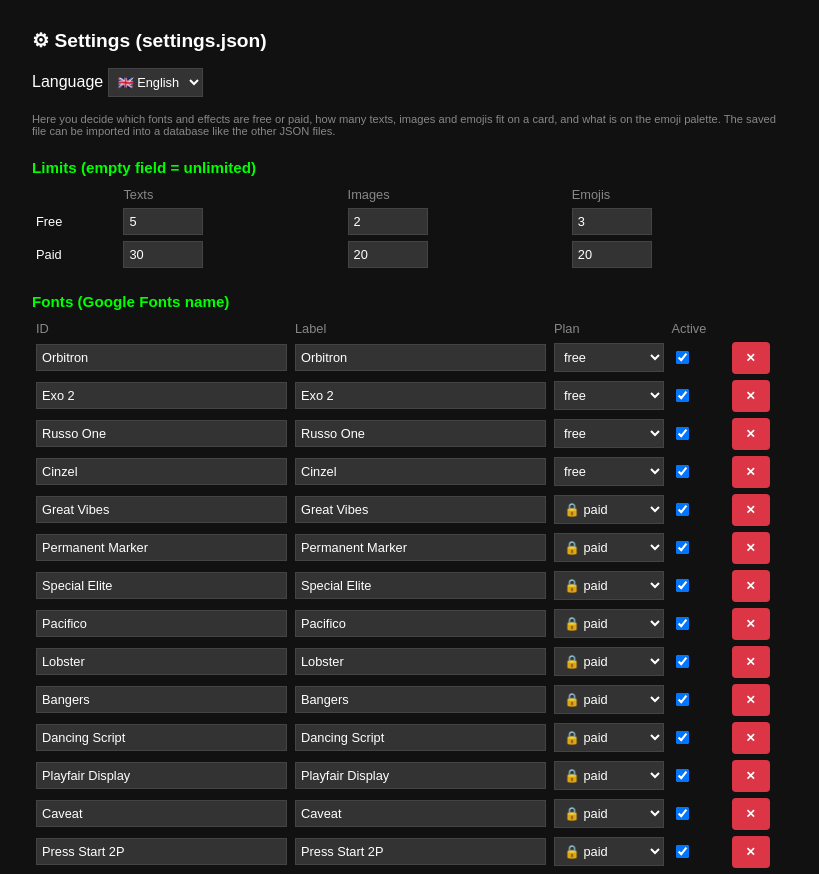
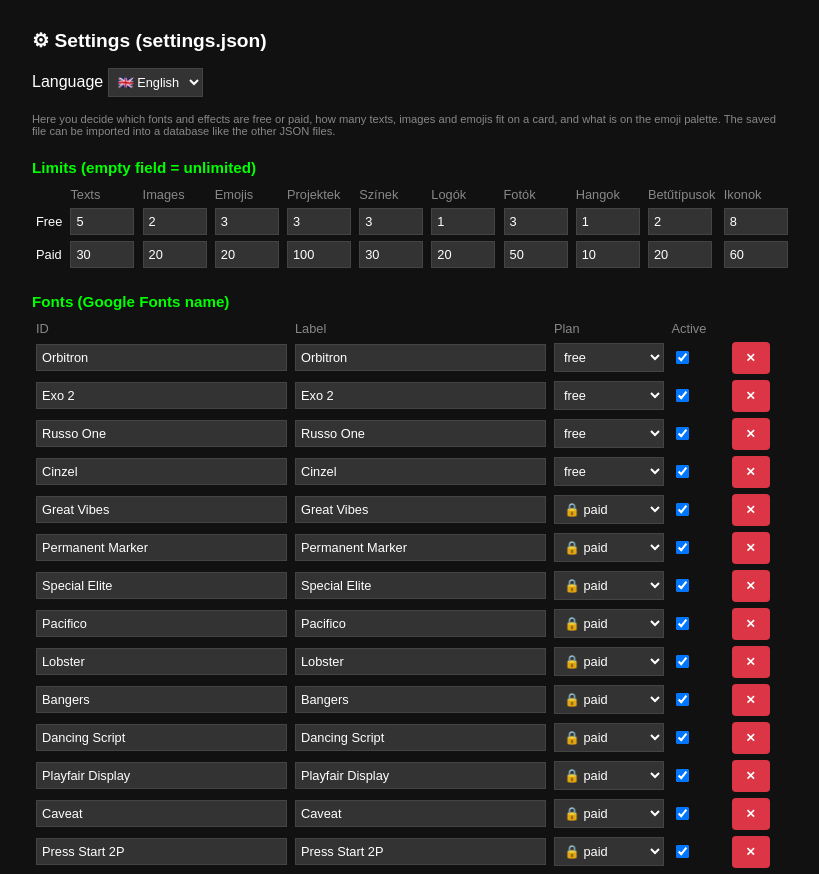
Before and after one commit to zsopro/kindness_generator, a plain HTML site: page settings.html in a window 1280 px wide. Shown: the top 874 px of the page, without its empty margins (228-1047 px from the left). Drawn offline with Linux system fonts and the light colour scheme.

Commit message:
Adjust number input width and update table headers

```diff
--- a/settings.html
+++ b/settings.html
@@ -13,7 +13,7 @@
     table { width: 100%; border-collapse: collapse; font-size: .8rem; } th { text-align: left; color: #888; font-weight: normal; }
     td, th { padding: 3px 4px; }
     input, select, textarea { background: #333; border: 1px solid #444; color: #fff; padding: 5px; box-sizing: border-box; width: 100%; font-size: .8rem; }
-    input[type=checkbox] { width: auto; } input[type=number] { width: 80px; }
+    input[type=checkbox] { width: auto; } input[type=number] { width: 64px; }
     button, .btn { background: #28a745; color: #fff; border: 0; border-radius: 4px; padding: 9px 14px; cursor: pointer; font-weight: bold; font-size: .75rem; text-decoration: none; display: inline-block; }
     .bar { display: flex; gap: 8px; flex-wrap: wrap; margin: 22px 0; align-items: center; }
     .gray { background: #555; } .red { background: #dc3545; } .hint { color: #888; font-size: .7rem; }
@@ -59,8 +59,8 @@ function fontRow(f) {
     return `<tr data-row><td><input data-k="id" value="${esc(f.id)}" aria-label="Google Fonts név"></td><td><input data-k="label" value="${esc(f.label)}" aria-label="Megjelenő név"></td><td>${tier(f.tier)}</td><td>${chk(f.enabled)}</td><td><button type="button" class="red" data-del aria-label="Törlés">✕</button></td></tr>`;
 }
 function render() {
-    $('lim').innerHTML = '<tr><th></th><th>Szövegek</th><th>Képek</th><th>Emojik</th></tr>' + ['free', 'paid'].map(p =>
-        `<tr data-p="${p}"><td>${p === 'free' ? 'Ingyenes' : 'Fizetős'}</td>${['texts', 'images', 'emojis'].map(t =>
+    $('lim').innerHTML = '<tr><th></th><th>Szövegek</th><th>Képek</th><th>Emojik</th><th>Projektek</th><th>Színek</th><th>Logók</th><th>Fotók</th><th>Hangok</th><th>Betűtípusok</th><th>Ikonok</th></tr>' + ['free', 'paid'].map(p =>
+        `<tr data-p="${p}"><td>${p === 'free' ? 'Ingyenes' : 'Fizetős'}</td>${['texts', 'images', 'emojis', 'projects', 'colors', 'logos', 'photos', 'audio', 'fonts', 'icons'].map(t =>
             `<td><input type="number" min="0" data-t="${t}" value="${esc(S.limits?.[p]?.[t] ?? '')}" placeholder="∞"></td>`).join('')}</tr>`).join('');
     $('fonts').innerHTML = '<tr><th>Azonosító</th><th>Felirat</th><th>Csomag</th><th>Aktív</th><th></th></tr>' + S.fonts.map(fontRow).join('');
     $('fx').innerHTML = '<tr><th>Azonosító</th><th>Felirat</th><th>Ikon</th><th>Csomag</th><th>Aktív</th></tr>' + S.effects.map(e =>
```
